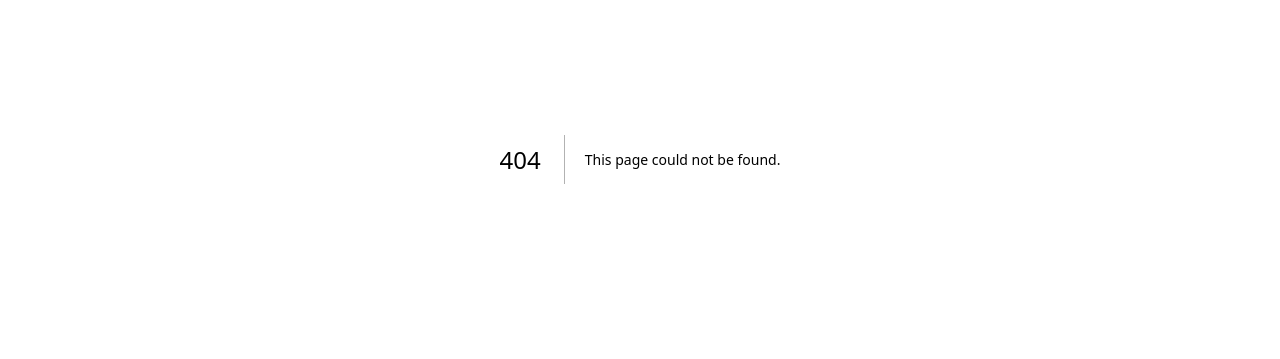
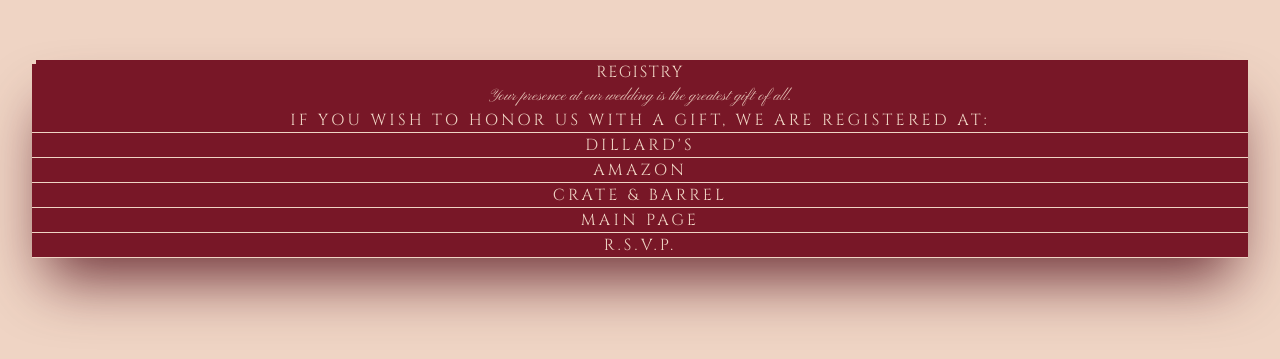
Before and after one commit to Suave101/Wedding-Website, a Next.js app in the folder doyle-wedding/: page /registry in a window 1280 px wide. Before the commit this address had no page. Shown: the part 241-600 px from the top of the page. Built offline with nearby package versions, Linux system fonts and the light colour scheme.

Commit message:
Registry Links + Time Change

```diff
--- a/doyle-wedding/app/page.tsx
+++ b/doyle-wedding/app/page.tsx
@@ -224,7 +224,7 @@
 
                             {/* Time */}
                             <p className={`${serifFont.className} text-lg md:text-2xl tracking-[0.2em] text-[#EFD4C4]`}>
-                                AT FOUR O'CLOCK IN THE AFTERNOON
+                                AT TWO O'CLOCK IN THE AFTERNOON
                             </p>
 
                             {/* Location */}
@@ -250,6 +250,12 @@
                                 className={`${serifFont.className} px-12 py-5 border border-[#EFD4C4] text-[#EFD4C4] text-lg md:text-xl tracking-[0.25em] hover:bg-[#EFD4C4] hover:text-[#781727] transition-all duration-300 uppercase`}
                             >
                                 R.S.V.P.
+                            </a>
+                            <a
+                                href="/registry"
+                                className={`${serifFont.className} px-12 py-5 border border-[#EFD4C4] text-[#EFD4C4] text-lg md:text-xl tracking-[0.25em] hover:bg-[#EFD4C4] hover:text-[#781727] transition-all duration-300 uppercase`}
+                            >
+                                Registry
                             </a>
                         </motion.div>
 
--- /dev/null
+++ b/doyle-wedding/app/registry/page.tsx
@@ -0,0 +1,92 @@
+"use client"
+import { Pinyon_Script, Cinzel } from 'next/font/google'
+import Link from 'next/link'
+
+const scriptFont = Pinyon_Script({ weight: '400', subsets: ['latin'] })
+const serifFont = Cinzel({ weight: ['400', '500', '600', '700'], subsets: ['latin'] })
+
+export default function Registry() {
+  return (
+    <main className="relative min-h-screen w-full bg-[#EFD4C4] text-[#4E0714] overflow-x-hidden flex flex-col items-center justify-center">
+
+      {/* Texture Overlay */}
+      <div className="fixed inset-0 z-0 opacity-20 pointer-events-none bg-[radial-gradient(#AC5B67_1px,transparent_1px)] [background-size:16px_16px]" />
+
+      {/* VIEW: THE ROYAL SCROLLING CARD */}
+      {/* Adjusted the width and added max-width so it sits perfectly on large screens */}
+      <div className="relative z-10 w-[95vw] md:w-[85vw] max-w-5xl my-10">
+
+        <div className="relative bg-[#781727] text-[#EFD4C4] shadow-[0_35px_60px_-15px_rgba(78,7,20,0.8)]">
+
+            {/* Inner Borders */}
+            <div className="absolute inset-4 border border-[#EFD4C4] opacity-40 pointer-events-none z-10" />
+            <div className="absolute inset-8 border-[2px] border-[#EFD4C4] pointer-events-none z-10" />
+
+            {/* Main Content Container - Massive top and bottom padding to fix the squishing */}
+            <div className="relative flex flex-col items-center text-center w-full px-12 pt-32 pb-24 z-20">
+
+                {/* Header */}
+                <h1 className={`${serifFont.className} text-5xl md:text-7xl lg:text-8xl font-bold tracking-[0.1em] text-[#EFD4C4] mb-6 uppercase`}>
+                    Registry
+                </h1>
+
+                {/* Script text */}
+                <div className={`${scriptFont.className} text-3xl md:text-5xl lg:text-6xl text-[#EFD4C4] mb-10 opacity-90`}>
+                    Your presence at our wedding is the greatest gift of all.
+                </div>
+
+                {/* Subtitle */}
+                <div className={`${serifFont.className} text-sm md:text-xl lg:text-2xl tracking-[0.2em] uppercase text-[#EFD4C4] mb-12`}>
+                    If you wish to honor us with a gift, we are registered at:
+                </div>
+
+                {/* --- THE STACKED LIST DESIGN --- */}
+                {/* This forces the links to stretch the full width of the container with borders between them */}
+                <div className="w-full mt-4 flex flex-col">
+                    <a
+                        href="https://www.dillards.com/registry/JuanitaDiaz-AlexanderDoyle/133888560?cm_mmc=TransactionEmail-_-WeddingRegistryShare-_-Body-_-ViewWeddingRegistry"
+                        target="_blank"
+                        rel="noopener noreferrer"
+                        className={`${serifFont.className} block w-full py-6 md:py-8 border-t border-[#EFD4C4] text-[#EFD4C4] text-xl md:text-3xl lg:text-4xl tracking-[0.2em] hover:bg-[#EFD4C4] hover:text-[#781727] transition-all duration-300 uppercase`}
+                    >
+                        Dillard's
+                    </a>
+                    <a
+                        href="https://www.amazon.com/wedding/guest-view/232EXVIN7SKJO"
+                        target="_blank"
+                        rel="noopener noreferrer"
+                        className={`${serifFont.className} block w-full py-6 md:py-8 border-t border-[#EFD4C4] text-[#EFD4C4] text-xl md:text-3xl lg:text-4xl tracking-[0.2em] hover:bg-[#EFD4C4] hover:text-[#781727] transition-all duration-300 uppercase`}
+                    >
+                        Amazon
+                    </a>
+                    <a
+                        href="https://www.crateandbarrel.com/gift-registry/juanita-diaz-and-alexander-doyle/r7503375"
+                        target="_blank"
+                        rel="noopener noreferrer"
+                        className={`${serifFont.className} block w-full py-6 md:py-8 border-t border-[#EFD4C4] text-[#EFD4C4] text-xl md:text-3xl lg:text-4xl tracking-[0.2em] hover:bg-[#EFD4C4] hover:text-[#781727] transition-all duration-300 uppercase`}
+                    >
+                        Crate & Barrel
+                    </a>
+                    <Link
+                        href="/"
+                        className={`${serifFont.className} block w-full py-6 md:py-8 border-t border-[#EFD4C4] text-[#EFD4C4] text-xl md:text-3xl lg:text-4xl tracking-[0.2em] hover:bg-[#EFD4C4] hover:text-[#781727] transition-all duration-300 uppercase`}
+                    >
+                        Main Page
+                    </Link>
+                    <a
+                        href="https://docs.google.com/forms/d/e/1FAIpQLSc75H7CJqIjHufBt04MRI1b9VrnsNkc_j73UItGTnlAwcMMxQ/viewform?usp=sharing&ouid=108416974325640632758"
+                        target="_blank"
+                        rel="noopener noreferrer"
+                        // The last item gets a bottom border as well
+                        className={`${serifFont.className} block w-full py-6 md:py-8 border-t border-b border-[#EFD4C4] text-[#EFD4C4] text-xl md:text-3xl lg:text-4xl tracking-[0.2em] hover:bg-[#EFD4C4] hover:text-[#781727] transition-all duration-300 uppercase`}
+                    >
+                        R.S.V.P.
+                    </a>
+                </div>
+
+            </div>
+        </div>
+      </div>
+    </main>
+  )
+}
```
